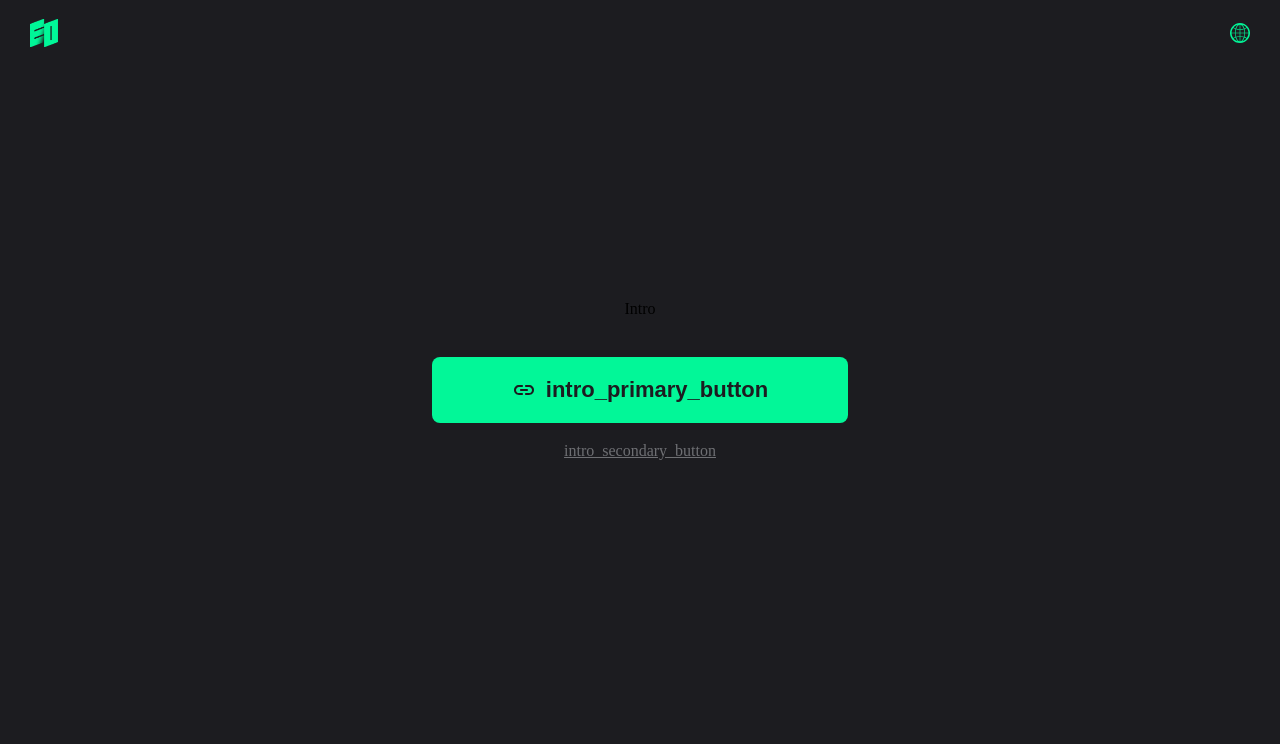
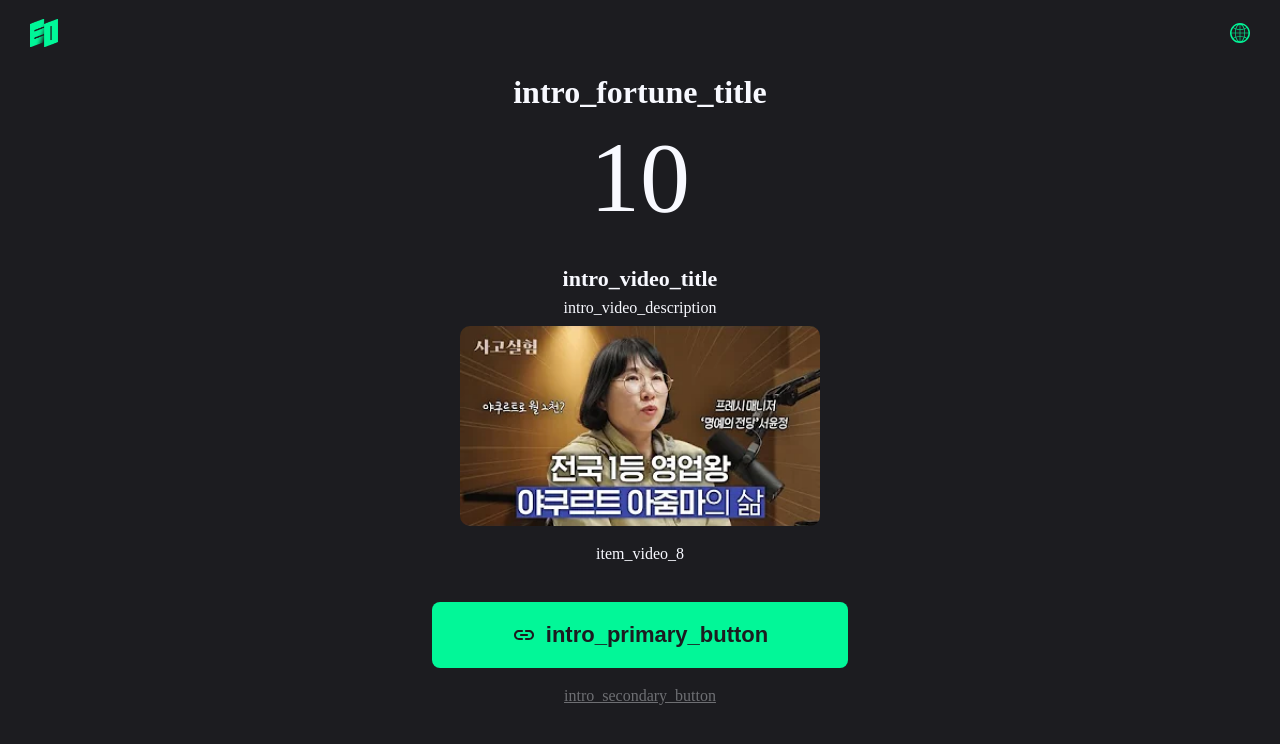
Before and after one commit to EO-galaxy/EO-galaxy-FE, a React (Vite) app: page /intro in a window 1280 px wide. Shown: the top 744 px of the page. Built offline with nearby package versions, Linux system fonts and the light colour scheme; no server answers; the database is empty.

Commit message:
feat : Intro 페이지에 운세, 추천 영상 추가

```diff
--- a/src/Intro/Intro.tsx
+++ b/src/Intro/Intro.tsx
@@ -1,13 +1,20 @@
 /** @jsxImportSource @emotion/react */
 import { css } from "@emotion/react";
-import { useState } from "react";
+import { useEffect, useState } from "react";
 import { Helmet } from "react-helmet-async";
 import { useNavigate } from "react-router-dom";
 import { BottomSheet } from "../components/BottomSheet";
 import { useTranslation } from "react-i18next";
+import CountUp from "react-countup";
+import { getRandomNumber } from "../util/getRandomNumber";
+import VideoItem from "./components/VideoItem";
+import { getRandomVideo } from "../util/getRandomVideo";
 
 function Intro() {
   const { t } = useTranslation();
+  const navigate = useNavigate();
+
+  // 바텀 시트
   const [isBottomSheetOpen, setBottomSheetOpen] = useState(false);
 
   const openBottomSheet = () => {
@@ -18,8 +25,7 @@
     setBottomSheetOpen(false);
   };
 
-  const navigate = useNavigate();
-
+  // 공유하기
   async function handleShareLink() {
     if (navigator.share) {
       try {
@@ -49,13 +55,49 @@
     }
   };
 
+  // 운세
+  const [randomNumber, setRandomNumber] = useState<number | null>(null);
+
+  const generateRandomNumber = () => {
+    const number = getRandomNumber(1, 100);
+    setRandomNumber(number);
+  };
+
+  useEffect(() => {
+    generateRandomNumber();
+  }, []);
+
+  // 랜덤 비디오
+  const randomVideo = getRandomVideo();
+
   return (
     <>
       <Helmet>
         <title>Intro</title>
       </Helmet>
       <main css={IntroStyles}>
-        Intro
+        <section css={FortuneContainerStyles}>
+          <h1 css={TitleStyles}>{t("intro_fortune_title")}</h1>
+          {/* 운세 */}
+          <CountUp
+            end={Number(randomNumber)}
+            css={FortuneStyles}
+          />
+        </section>
+        <section css={VideoContainerStyles}>
+          <h2 css={VideoTitleStyles}>
+            {t("intro_video_title")}
+          </h2>
+          <p css={VideoDescriptionStyles}>
+            {t("intro_video_description")}
+          </p>
+          <VideoItem
+            imageSrc={randomVideo.imgSrc}
+            description={randomVideo.description}
+            link={randomVideo.link}
+          />
+        </section>
+        {/* 공유하기 버튼 */}
         <div css={ButtonContainerStyles}>
           <button onClick={() => handleShareLink()} css={ButtonStyles}>
             <img src="/svg/link.svg" alt="link" />
@@ -65,6 +107,7 @@
             {t("intro_secondary_button")}
           </p>
         </div>
+        {/* 바텀시트 */}
         <div>
           <BottomSheet isOpen={isBottomSheetOpen} onClose={closeBottomSheet}>
             <div css={BottomSheetContentStyles}>
@@ -102,8 +145,65 @@
   justify-content: center;
   align-items: center;
   gap: 40px;
+  margin-top: 20px;
+  padding: 0 20px;
 `;
 
+// 운세
+const FortuneContainerStyles = css`
+  display: flex;
+  flex-direction: column;
+  justify-content: center;
+  align-items: center;
+  gap: 20px;
+`;
+
+const TitleStyles = css`
+  text-align: center;
+  font-size: 32px;
+  font-weight: 800;
+  color: var(--text-primary);
+  @media (max-width: 768px) {
+    font-size: 24px;
+  }
+`;
+
+const FortuneStyles = css`
+  font-size: 100px;
+  color: var(--text-primary);
+  @media (max-width: 768px) {
+    font-size: 50px;
+  }
+`;
+
+// 비디오
+const VideoContainerStyles = css`
+  display: flex;
+  flex-direction: column;
+  justify-content: center;
+  align-items: center;
+  gap: 10px;
+`;
+
+const VideoTitleStyles = css`
+  font-size: 22px;
+  font-weight: 800;
+  color: var(--text-primary);
+  @media (max-width: 768px) {
+    font-size: 18px;
+  }
+`;
+
+const VideoDescriptionStyles = css`
+  font-size: 16px;
+  font-weight: 500;
+  color: var(--text-primary);
+  @media (max-width: 768px) {
+    font-size: 12px;
+  }
+`;
+
+// 공유하기 버튼
 const ButtonContainerStyles = css`
   display: flex;
   flex-direction: column;
```
